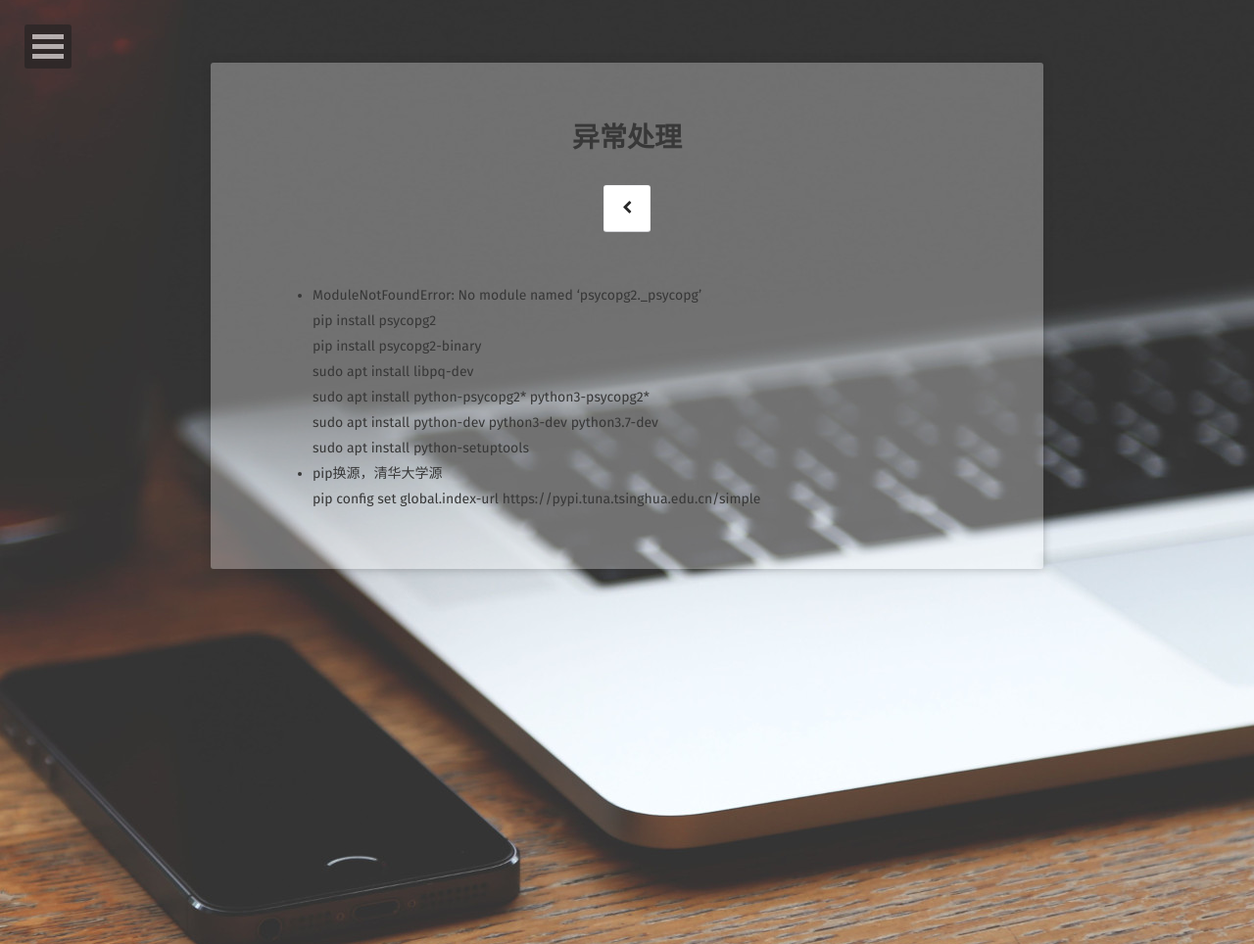
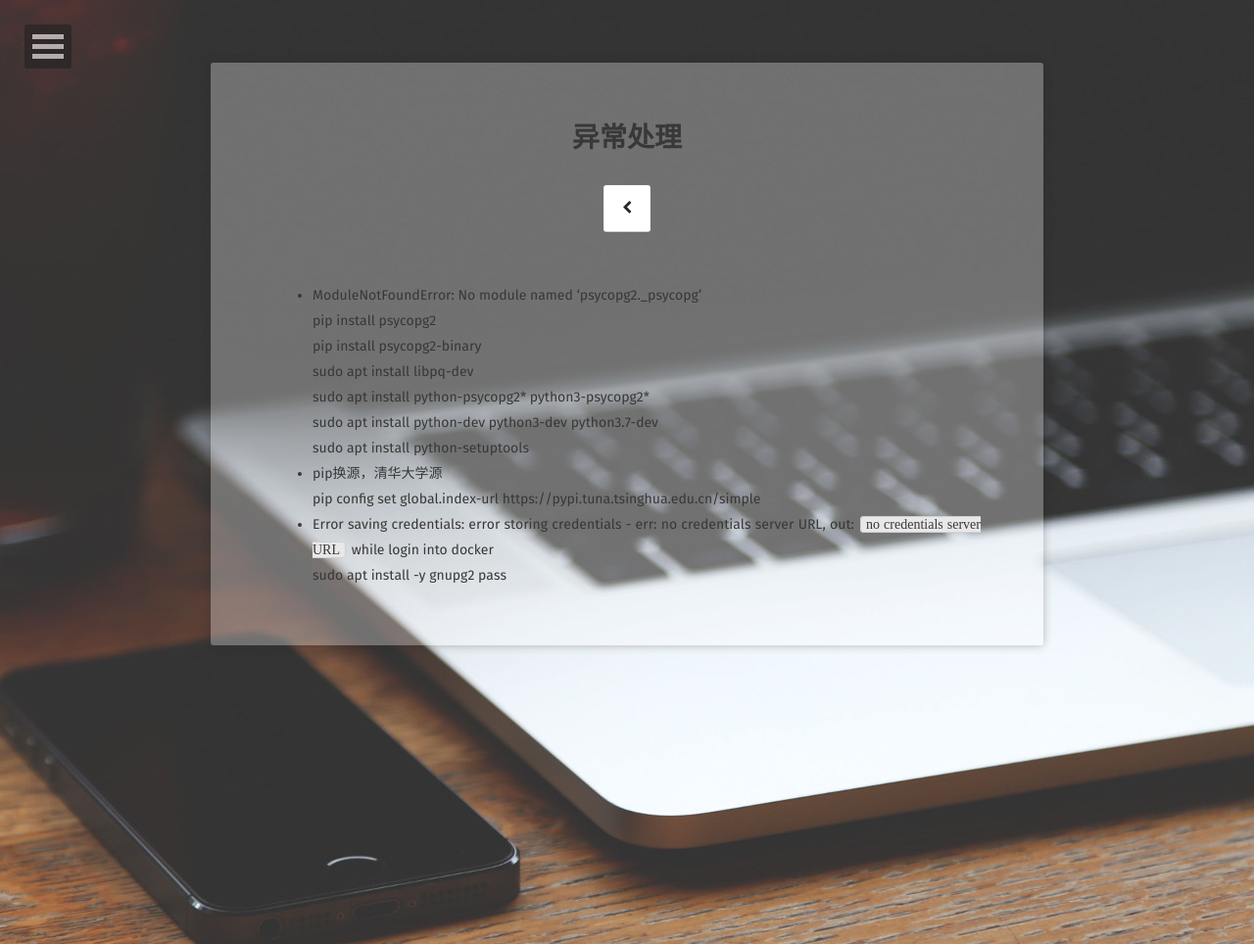
Before and after one commit to A17513081909/csz.github.io, a Jekyll site: the page built from exception/index.md, in a window 1280 px wide. Shown: the whole page at 98% size. Built offline with Jekyll 4.4.1, drawn with Linux system fonts in a browser that asks for light colours; some web fonts are replaced.

Commit message:
Update index.md

```diff
--- a/exception/index.md
+++ b/exception/index.md
@@ -15,3 +15,5 @@ sudo apt install python-dev python3-dev python3.7-dev
 sudo apt install python-setuptools
 * pip换源，清华大学源
 pip config set global.index-url https://pypi.tuna.tsinghua.edu.cn/simple
+* Error saving credentials: error storing credentials - err: no credentials server URL, out: `no credentials server URL` while login into docker
+sudo apt install -y gnupg2 pass
```
